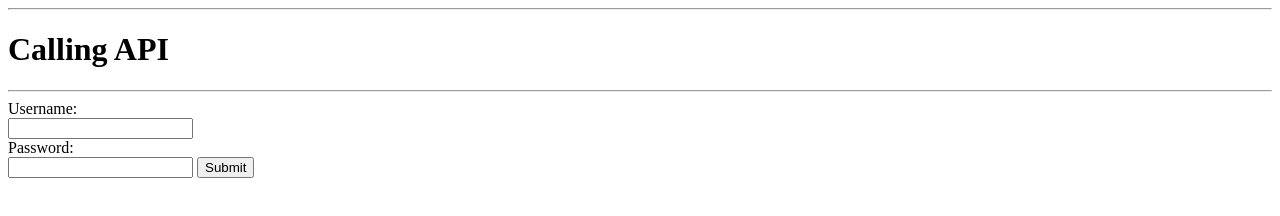
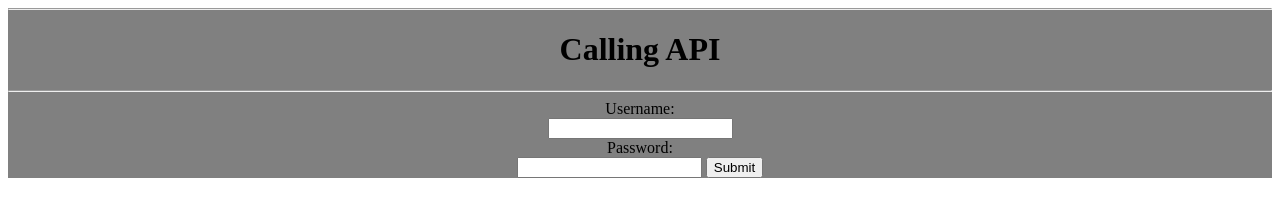
Before and after one commit to AKIMANIZANYE/Product, a website: page index.html in a window 1280 px wide. Drawn offline with Linux system fonts and the light colour scheme.

Commit message:
first commit

```diff
--- a/index.html
+++ b/index.html
@@ -2,7 +2,7 @@
 <html>
 <body>
 
-    <div class="container">
+    <div class="container" style="text-align:center;background-color:grey;">
         <hr>
         <h1> Calling API</h1>
         <hr>
```
Also changed, not shown: app.js (+6 -3 lines).
